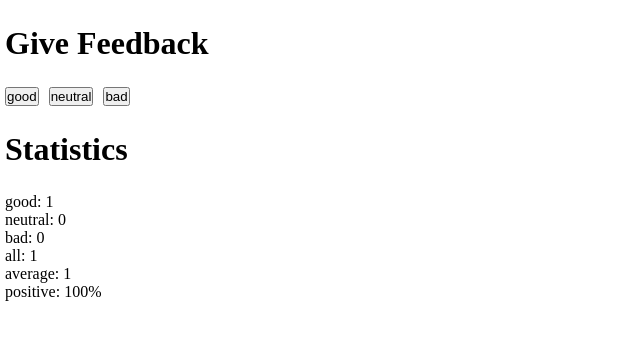
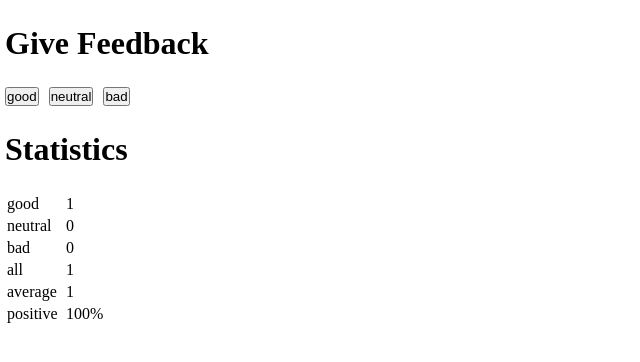
Before and after one commit to Cherryboome/fullstackopen, a React (Create React App) app in the folder part1/unicafe/: page / in a window 1280 px wide. Both pictures are taken after a click on the button "good". Shown: the top 362 px of the page, without its empty margins (0-640 px from the left). Built offline with nearby package versions, Linux system fonts and the light colour scheme.

Commit message:
completed exercise 1.11 unicafe step6

```diff
--- a/part1/unicafe/src/components/statistic.js
+++ b/part1/unicafe/src/components/statistic.js
@@ -3,9 +3,14 @@
 const Statistic = ({ text, value }) => {
   return (
     <div>
-      <p>
-        {text}: {value}
-      </p>
+      <table style={{ width: "30%" }}>
+        <tbody>
+          <tr>
+            <td style={{ width: "50%" }}>{text}</td>
+            <td>{value}</td>
+          </tr>
+        </tbody>
+      </table>
     </div>
   );
 };
```
